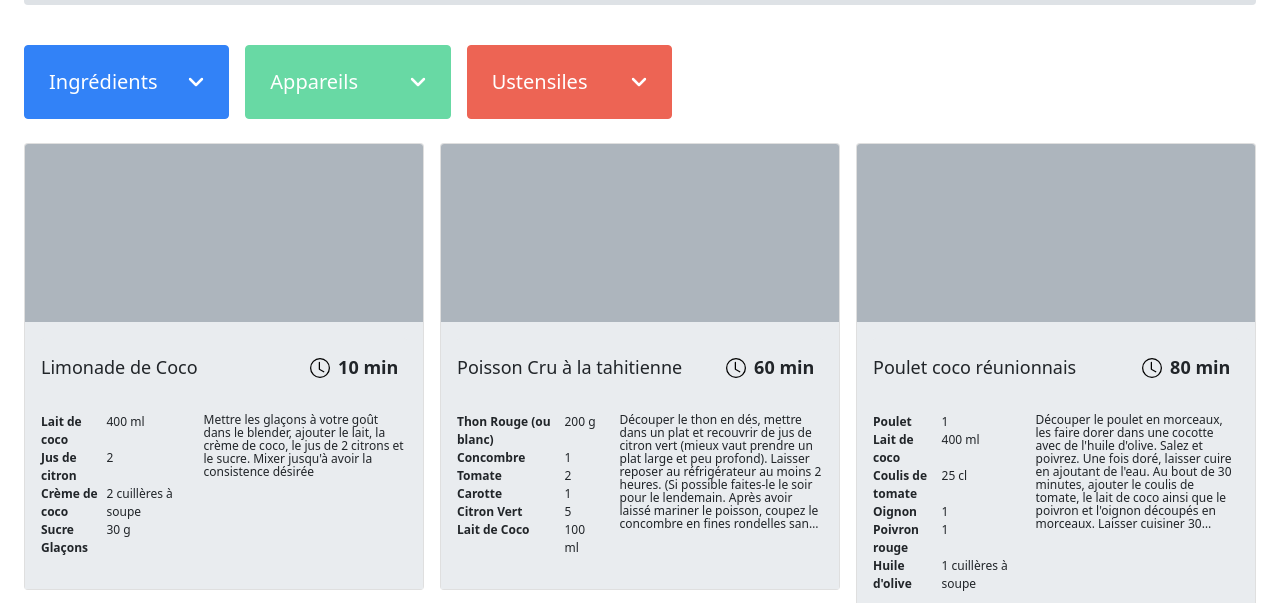
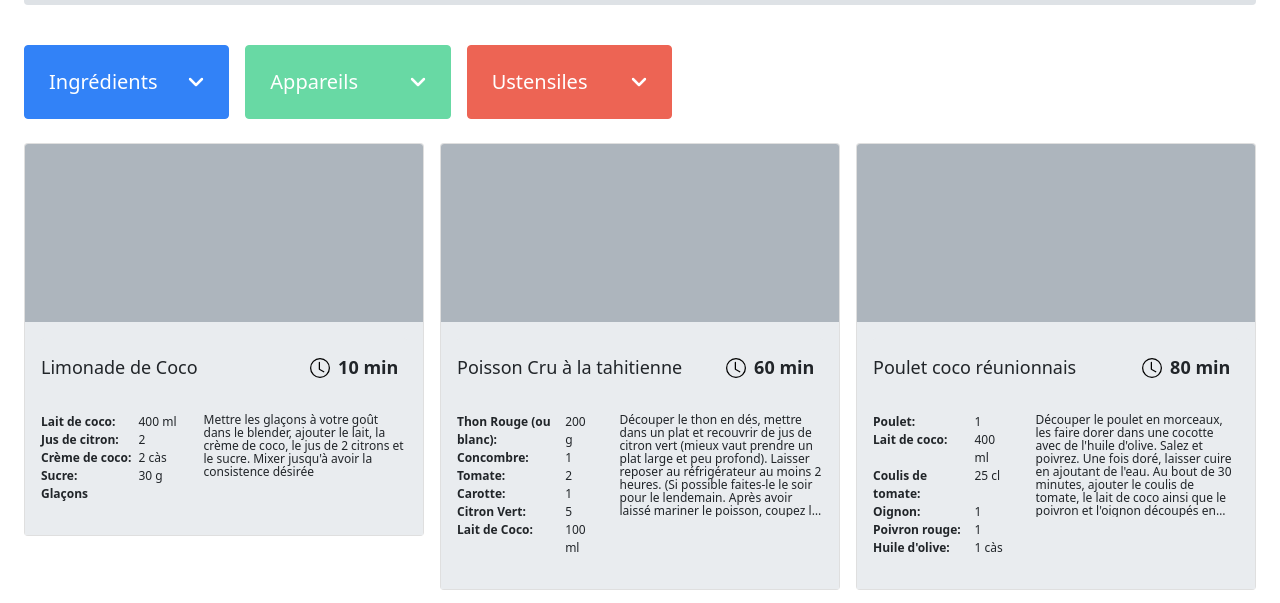
Before and after one commit to TimotheGonin/TimotheGonin_7_20012022, a website with bundled scripts: page index.html in a window 1280 px wide. Shown: the part 194-797 px from the top of the page. Built offline with nearby package versions, Linux system fonts and the light colour scheme.

Commit message:
🚸 too long unit replace

```diff
--- a/js/template/RecipeCard.js
+++ b/js/template/RecipeCard.js
@@ -55,26 +55,43 @@ class RecipeCard{
         ingredientsTableBody.append(ingredientsTableRow);
       } else if(ingredient.unit === undefined){
         ingredientsTableRow.innerHTML = `
-          <th scope="row">${ingredient.ingredient}</th>
+          <th scope="row">${ingredient.ingredient}:</th>
           <td>${ingredient.quantity}</td>
         `;
         ingredientsTableBody.append(ingredientsTableRow);
       } else {
         ingredientsTableRow.innerHTML = `
-          <th scope="row">${ingredient.ingredient}</th>
+          <th scope="row">${ingredient.ingredient}:</th>
           <td>${ingredient.quantity} ${ingredient.unit}</td>
         `;
         ingredientsTableBody.append(ingredientsTableRow);
       }
 
       //REPLACE UNIT
-      if(ingredient.unit === 'grammes'){
-        ingredientsTableRow.innerHTML = `
-          <th scope="row">${ingredient.ingredient}</th>
-          <td>${ingredient.quantity} ${ingredient.unit.replace('grammes','g')}</td>
-        `;
-        ingredientsTableBody.append(ingredientsTableRow);
+      switch (true) {
+        case (ingredient.unit === 'grammes'):
+          ingredientsTableRow.innerHTML = `
+            <th scope="row">${ingredient.ingredient}:</th>
+            <td>${ingredient.quantity} ${ingredient.unit.replace('grammes','g')}</td>
+          `;
+          break;
+        case (ingredient.unit === 'cuillères à soupe'):
+          ingredientsTableRow.innerHTML = `
+            <th scope="row">${ingredient.ingredient}:</th>
+            <td>${ingredient.quantity} ${ingredient.unit.replace('cuillères à soupe','càs')}</td>
+          `;
+          break;
+        case (ingredient.unit === 'cuillères à café'):
+          ingredientsTableRow.innerHTML = `
+            <th scope="row">${ingredient.ingredient}:</th>
+            <td>${ingredient.quantity} ${ingredient.unit.replace('cuillères à café','càc')}</td>
+          `;
+          break;
+
+        default:
+          break;
       }
+      ingredientsTableBody.append(ingredientsTableRow);
     });
 
 
--- a/scss/components/_card.scss
+++ b/scss/components/_card.scss
@@ -49,7 +49,7 @@
     line-height: 13px;
     display: -webkit-box;
     -webkit-box-orient: vertical;
-    -webkit-line-clamp: 9;
+    -webkit-line-clamp: 8;
     overflow: hidden;
   }
 
```
Also changed, not shown: css/style.css.
